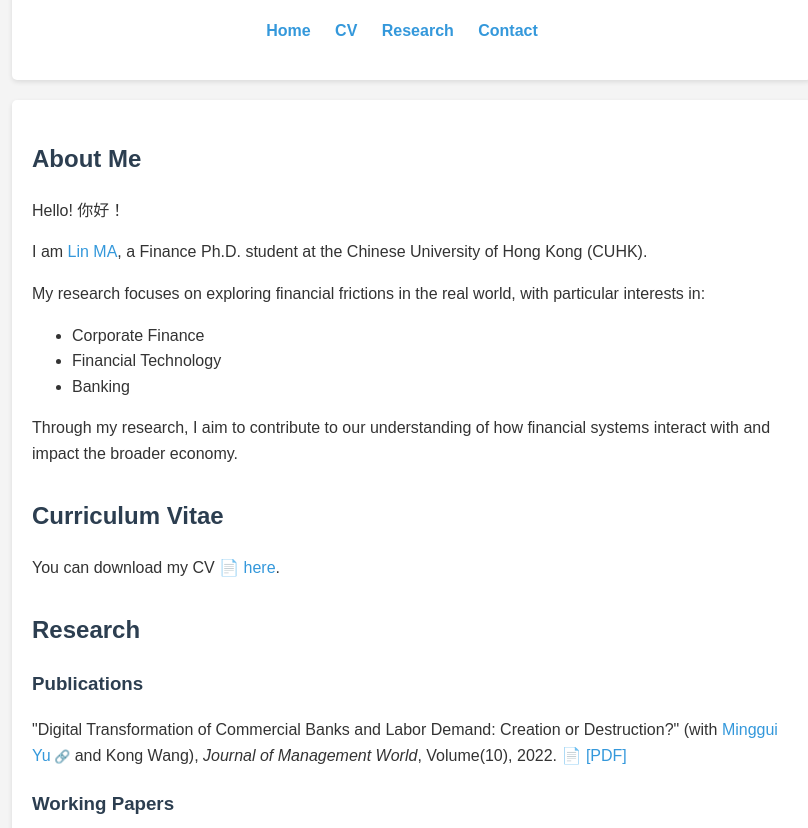
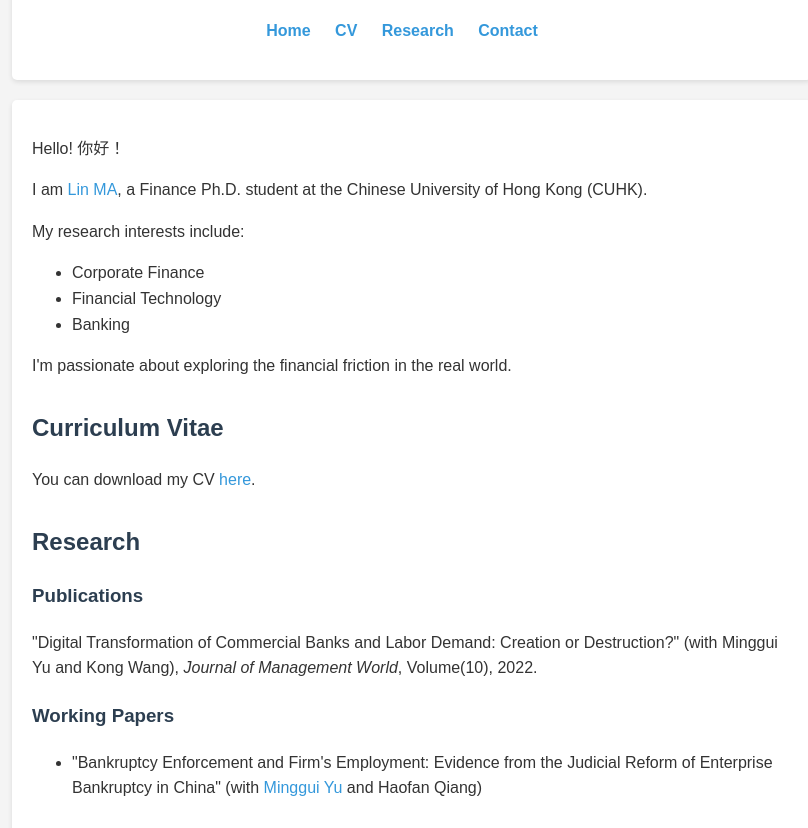
Before and after one commit to linma-cuhk/linma-cuhk.github.io, a plain HTML site: page index.html in a window 1280 px wide. Shown: the part 116-944 px from the top of the page, without its empty margins (228-1036 px from the left). Drawn offline with Linux system fonts and the light colour scheme.

Commit message:
Update index.html

```diff
--- a/index.html
+++ b/index.html
@@ -62,13 +62,6 @@
             font-size: 0.9em;
             color: #777;
         }
-        .pdf-link:before {
-            content: "📄 ";
-        }
-        .external-link:after {
-            content: " 🔗";
-            font-size: 0.8em;
-        }
     </style>
 </head>
 <body>
@@ -86,36 +79,35 @@
 
     <main>
         <section id="home">
-            <h2>About Me</h2>
             <p>Hello! 你好！</p>
 
             <p>I am <span class="highlight">Lin MA</span>, a Finance Ph.D. student at the Chinese University of Hong Kong (CUHK).</p>
 
-            <p>My research focuses on exploring financial frictions in the real world, with particular interests in:</p>
+            <p>My research interests include:</p>
             <ul>
                 <li>Corporate Finance</li>
                 <li>Financial Technology</li>
                 <li>Banking</li>
             </ul>
 
-            <p>Through my research, I aim to contribute to our understanding of how financial systems interact with and impact the broader economy.</p>
+            <p>I'm passionate about exploring the financial friction in the real world.</p>
         </section>
 
         <section id="cv" class="cv">
             <h2>Curriculum Vitae</h2>
-            <p>You can download my CV <a href="resource/MA_Lin_CV.pdf" target="_blank" class="pdf-link">here</a>.</p>
+            <p>You can download my CV <a href="resource/MA_Lin_CV.pdf" target="_blank">here</a>.</p>
         </section>
 
         <section id="research" class="research">
             <h2>Research</h2>
             <div class="paper">
                 <h3>Publications</h3>
-                <p>"Digital Transformation of Commercial Banks and Labor Demand: Creation or Destruction?" (with <a href="https://dtfe.zuel.edu.cn/szjsyxdjryw-szjsyw_kytd/szjsyxdjryw_cont_person/details-33621.html" target="_blank" class="external-link">Minggui Yu</a> and Kong Wang), <i>Journal of Management World</i>, Volume(10), 2022. <a href="resource/papers/Digital_Transformation_of_Commercial_Banks_and_Labor_Demand.pdf" target="_blank" class="pdf-link">[PDF]</a></p>
+                <p>"Digital Transformation of Commercial Banks and Labor Demand: Creation or Destruction?" (with Minggui Yu and Kong Wang), <i>Journal of Management World</i>, Volume(10), 2022.</p>
             </div>
             <div class="paper">
                 <h3>Working Papers</h3>
                 <ul>
-                    <li>"Bankruptcy Enforcement and Firm's Employment: Evidence from the Judicial Reform of Enterprise Bankruptcy in China" (with <a href="https://dtfe.zuel.edu.cn/szjsyxdjryw-szjsyw_kytd/szjsyxdjryw_cont_person/details-33621.html" target="_blank" class="external-link">Minggui Yu</a> and Haofan Qiang)</li>
+                    <li>"Bankruptcy Enforcement and Firm's Employment: Evidence from the Judicial Reform of Enterprise Bankruptcy in China" (with <a href="https://dtfe.zuel.edu.cn/szjsyxdjryw-szjsyw_kytd/szjsyxdjryw_cont_person/details-33621.html" target="_blank">Minggui Yu</a> and Haofan Qiang)</li>
                 </ul>
             </div>
         </section>
@@ -125,10 +117,7 @@
             <ul>
                 <li>WeChat Official Account: "南湖晚风"</li>
                 <li>Email: <a href="mailto:linma@link.cuhk.edu.hk">linma@link.cuhk.edu.hk</a></li>
-                <li>LinkedIn: <a href="https://www.linkedin.com/in/martin-ma-9924a6210" target="_blank" class="external-link">Martin MA</a></li>
-                <!-- 如果有的话，可以添加以下内容 -->
-                <!-- <li>Google Scholar: <a href="YOUR_GOOGLE_SCHOLAR_LINK" target="_blank" class="external-link">Lin MA</a></li> -->
-                <!-- <li>ORCID: <a href="YOUR_ORCID_LINK" target="_blank" class="external-link">Lin MA</a></li> -->
+                <li>LinkedIn: <a href="https://www.linkedin.com/in/martin-ma-9924a6210" target="_blank">Martin MA</a></li>
             </ul>
         </section>
     </main>
```
